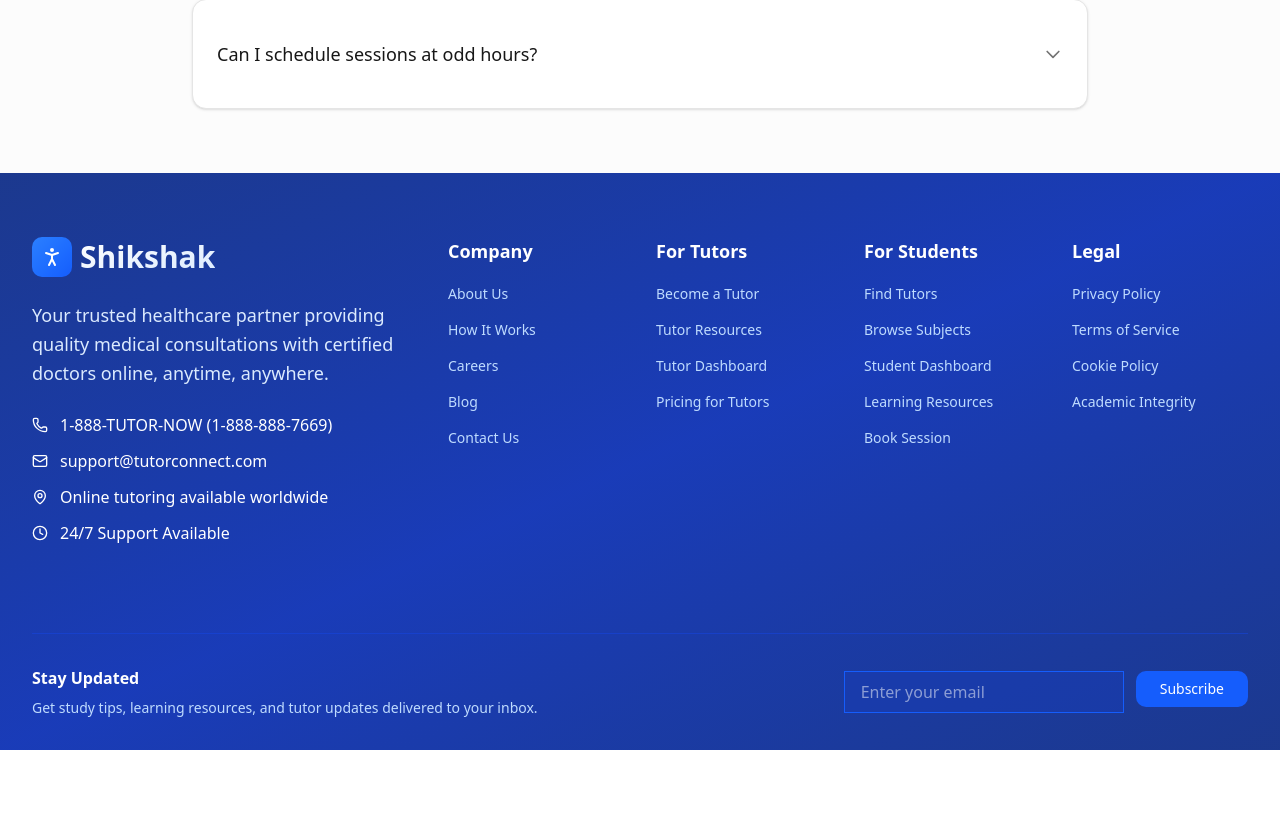
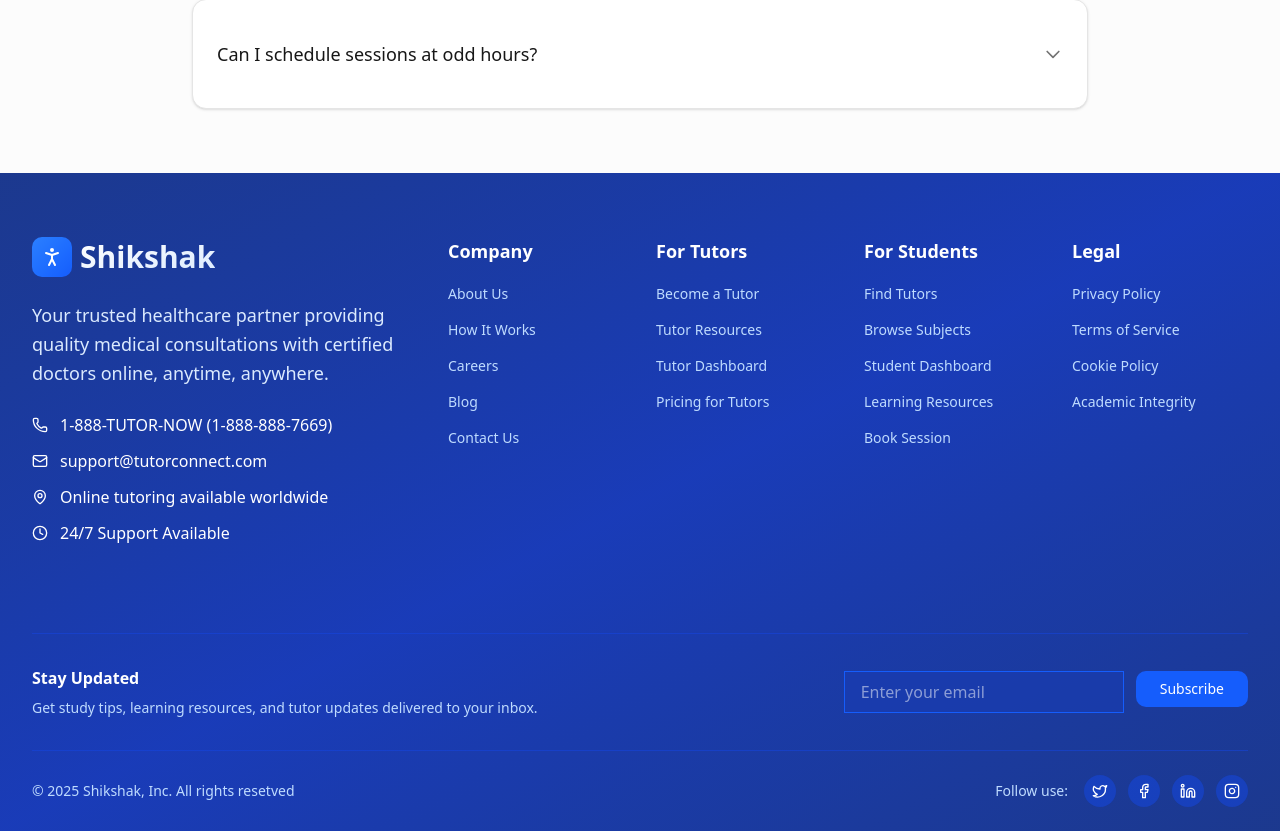
Before and after one commit to suicide-machine/Shishak-2, a Next.js app in the folder frontend/: page / in a window 1280 px wide. Shown: the part 2358-3189 px from the top of the page. Before the commit the page ends 3108 px from the top, so only its background shows below. Built offline with nearby package versions, Linux system fonts and the light colour scheme.

Commit message:
Home Page (Header, Landing, Testimonials, Footer) part-19

```diff
--- a/frontend/components/landing/Footer.tsx
+++ b/frontend/components/landing/Footer.tsx
@@ -1,6 +1,6 @@
 "use client"
 
-import { contactInfo, footerSections } from "@/lib/constant"
+import { contactInfo, footerSections, socials } from "@/lib/constant"
 import { PersonStanding } from "lucide-react"
 import React from "react"
 import { Button } from "../ui/button"
@@ -92,6 +92,34 @@ const Footer = () => {
             </div>
           </div>
         </div>
+
+        {/* Bottom section */}
+        <div className="py-6 border-t border-blue-700/50">
+          <div className="flex flex-col md:flex-row items-center justify-between gap-4">
+            <div className="text-blue-200 text-sm">
+              <p>&copy; 2025 Shikshak, Inc. All rights resetved</p>
+            </div>
+
+            <div className="flex items-center space-x-4">
+              <span className="text-blue-200 text-sm">Follow use:</span>
+
+              <div className="flex space-x-3">
+                {socials.map(({ name, icon: Icon, url }) => (
+                  <a
+                    key={name}
+                    href={url}
+                    target="_blank"
+                    rel="noopener noreferrer"
+                    className="w-8 h-8 bg-blue-700/50 hover:bg-blue-600 rounded-full flex items-center justify-center transition-colors duration-200"
+                    aria-label={`Follow use on ${name}`}
+                  >
+                    <Icon className="w-4 h-4 text-white" />
+                  </a>
+                ))}
+              </div>
+            </div>
+          </div>
+        </div>
       </div>
     </footer>
   )
--- a/frontend/lib/constant.ts
+++ b/frontend/lib/constant.ts
@@ -254,24 +254,24 @@ export const footerSections = [
   },
 ]
 
-// export const socials = [
-//   { name: "twitter", icon: Twitter, url: "https://twitter.com/tutorconnect" },
-//   {
-//     name: "facebook",
-//     icon: Facebook,
-//     url: "https://facebook.com/tutorconnect",
-//   },
-//   {
-//     name: "linkedin",
-//     icon: Linkedin,
-//     url: "https://linkedin.com/company/tutorconnect",
-//   },
-//   {
-//     name: "instagram",
-//     icon: Instagram,
-//     url: "https://instagram.com/tutorconnect",
-//   },
-// ]
+export const socials = [
+  { name: "twitter", icon: Twitter, url: "https://twitter.com/tutorconnect" },
+  {
+    name: "facebook",
+    icon: Facebook,
+    url: "https://facebook.com/tutorconnect",
+  },
+  {
+    name: "linkedin",
+    icon: Linkedin,
+    url: "https://linkedin.com/company/tutorconnect",
+  },
+  {
+    name: "instagram",
+    icon: Instagram,
+    url: "https://instagram.com/tutorconnect",
+  },
+]
 
 // export const cities = [
 //   "New York",
```
